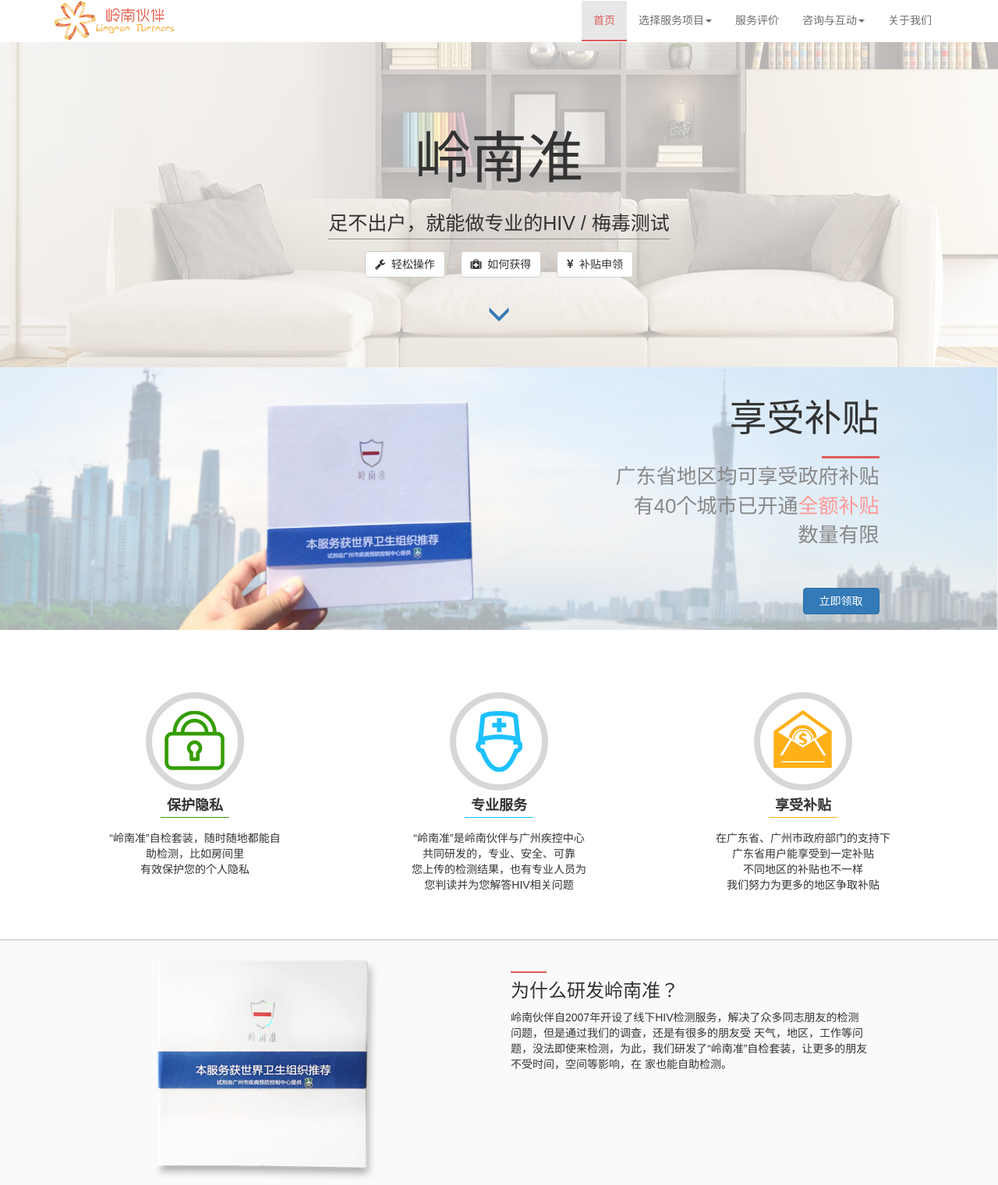
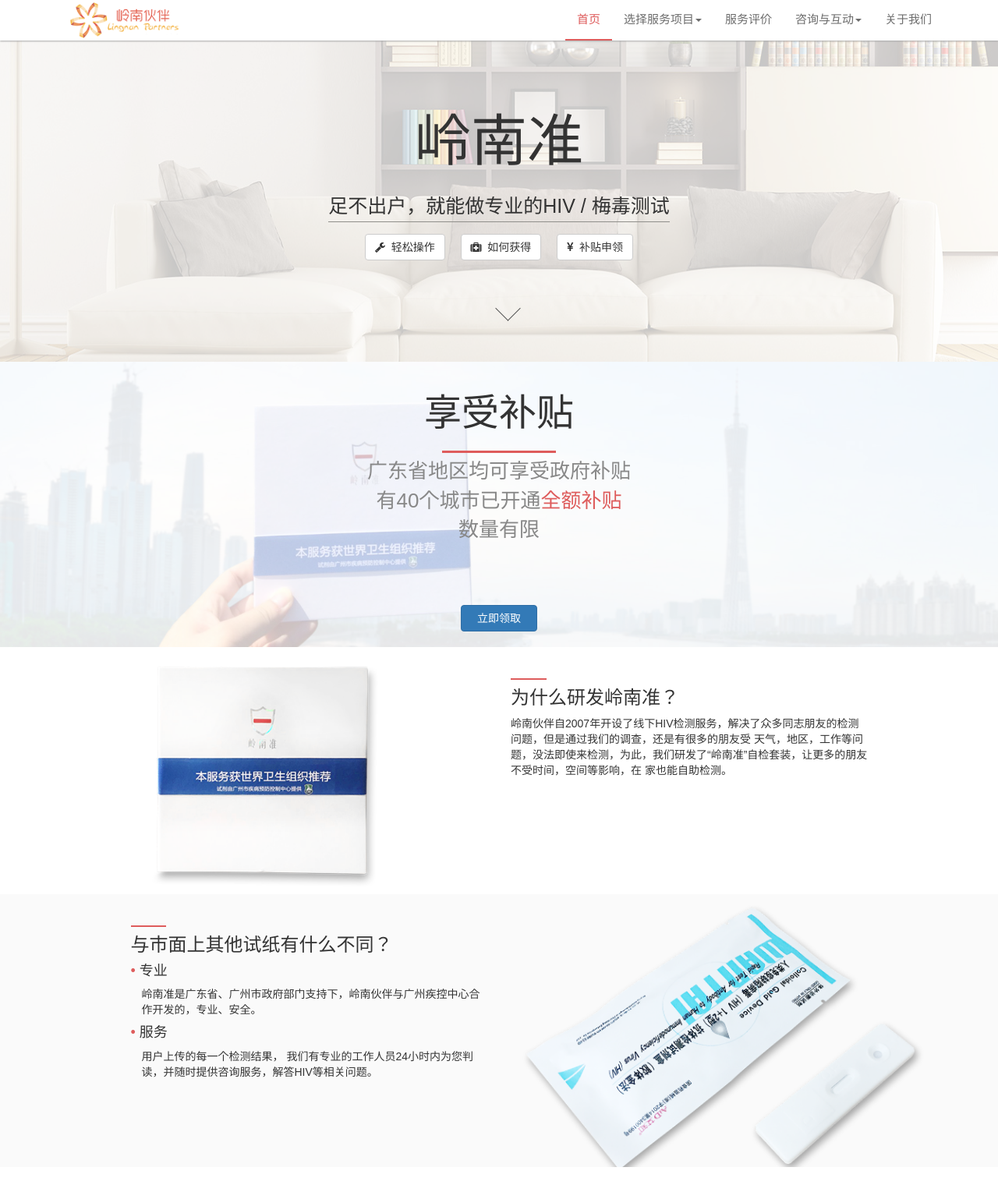
Before and after one commit to cseaheng/LNzhun, a plain HTML site: page index.html in a window 1280 px wide. Shown: the top 1520 px of the page at 78% size. Drawn offline with nearby package versions, Linux system fonts and the light colour scheme.

Commit message:
lnzhun01-ver2

```diff
--- a/index.html
+++ b/index.html
@@ -20,13 +20,29 @@
         background: url(img/bigpic.jpg) no-repeat;
         background-position: center;
     }
-    .mask{
-        background-color: rgba(255,255,255,0.6);
+    .big_pic .mask{
+        background-color: rgba(255,255,255,0.7);
     }
+    #trig:after {
+	  content: " ";
+	  position: absolute;
+	  top: 50px;
+	  width: 23px;
+	  height: 23px;
+	  border: #555 solid 1px;
+	  border-left: 0;
+	  border-top: 0;
+	  -webkit-transform: rotate(45deg);
+	  -ms-transform: rotate(45deg);
+	  transform: rotate(45deg);
+	}
     .big_pic2{
         background: url(img/bigpic2.jpg) no-repeat;
         background-position: center;
         background-size: cover;
+    }
+    .big_pic2 .mask{
+        background-color: rgba(255,255,255,0.7);
     }
     .big_pic2 .butp{
         padding: 20px 0;
@@ -43,14 +59,14 @@
     }
     .big_pic2 .btn_doc{
         padding: 6px 20px;
-        margin-top: 10%;
+        margin-top: 8%;
     }
     .navbar_doc{
         background-color: #fff;
-            position: relative;
-    min-height: 50px;
-    margin-bottom: 20px;
-    border: 1px solid transparent;
+	    position: relative;
+	    min-height: 50px;
+	    margin-bottom: 20px;
+	    box-shadow: 0 1px 2px #aaa;
     }
     .text_center{
         text-align: center;
@@ -65,8 +81,8 @@
         background-color: #fff;
     }
     .title{
-        padding: 70px 0 50px;
-        color:;
+        padding: 50px 0 130px;
+
     }
     .title h3{
         display: inline-block;
@@ -77,8 +93,9 @@
     .title div a{
         margin: 10px 8px 0;
     }
+
     .three{
-        padding:80px 0 30px;
+        padding:45px 0 10px;
     }
     .pic{
         width: 126px;height: 126px;
@@ -106,25 +123,32 @@
         margin: 22px auto 30px;
         /*width: 75%;*/
     }
-    .introdu{
+    .introdu{}
+    .introdu_s{
         background-color: #fafafa;
-        border-top:1px solid #bfbfbf;
     }
-    .introdu .container img{
+    .introdu .container img,
+    .introdu_s .container img{
         width: 100%;
     }
-    .introdu .container .line{
+    .introdu .container .line,
+    .introdu_s .container .line{
         content:"";
         width: 10%;
         border-bottom: 2px solid #de5c5c;
         margin:10px 0 -10px;
     }
-    .introdu .container .text_left{
+    .introdu .container .text_left,
+    .introdu_s .container .text_left{
         margin-bottom: 30px;
         margin-top: 30px;
     }
-    .introdu .container h4 span{
+    .introdu .container h4 span,
+    .introdu_s .container h4 span{
         color: #de5c5c;
+    }
+    .introdu_s .container p{
+    	margin-left: 1em;
     }
 
 /*    .icon-arrow-down:before{
@@ -153,7 +177,7 @@
     }
     footer .container>.row{
         border-bottom: 1px solid #afafaf;
-        padding: 35px 0 25px;
+        padding: 35px 0 30px;
     }
     footer .contact{
         padding-left: 8%;
@@ -166,10 +190,21 @@
         border-radius: 8px;
     }
     #copy{
-        padding: 20px 0 40px;
+        padding: 30px 0 54px;
+    }
+    .lnz_doc a{
+    	padding-left: 20px;
     }
     .lnz_doc .navbar-toggle .icon-bar{
         background-color: #de5c5c;
+    }
+    .lnz_doc img{
+    	padding:3px 0;
+    	height: 52px;
+    }
+    #lnz_nav ul{
+    	padding-top: ;
+    	font-size: 15px;
     }
     #lnz_nav >ul >li >a{
         color: #6c6c6c;
@@ -179,7 +214,7 @@
     #lnz_nav >ul >li >a:focus,
     #lnz_nav >ul >li.active >a{
         color: #de5c5c;
-        background-color: #e7e7e7;
+        background-color: transparent;
         border-bottom: 2px solid #de5c5c;
     }
     @media(max-width: 767px){
@@ -205,7 +240,7 @@
         <div class="mask">
             <header class="navbar_doc">
               <div class="container">
-                <div class="navbar-header lnz_doc">
+                <div class="navbar-header lnz_doc text_left">
                   <button class="navbar-toggle collapsed" type="button" data-toggle="collapse" data-target="#lnz_nav">
                     <span class="sr-only">Toggle navigation</span>
                     <span class="icon-bar"></span>
@@ -251,29 +286,68 @@
                     <a href="##" type="button" class="btn btn-default"><i class="fa fa-medkit" aria-hidden="true"></i>&nbsp;&nbsp;如何获得</a>
                     <a href="##" type="button" class="btn btn-default"><i class="fa fa-rmb"></i>&nbsp;&nbsp;补贴申领</a>
                 </div>
-                <a href="#trig" class="icon-arrow-down">
-                    <span class="glyphicon glyphicon-menu-down" style="font-size: 30px;padding-top: 30px;"></span>
+                <a href="#trig" id="trig" class="icon-arrow-down" style="position: relative;">
+
+                    <!--<img src="img/arrowdown.png">-->
                 </a>
             </div>
         </div>
         </div>
 
         <div class="big_pic2">
-                <div class="container">
+        	<div class="mask">
+        		<div class="container">
                     <div class="row">
-                        <div class="col-xs-10 col-xs-offset-1 col-md-5 col-md-offset-6 butp text_right">
+                        <div class="col-xs-10 col-xs-offset-1 col-md-10 col-md-offset-1 butp text_center">
                             <h1 style="font-size: 48px;">享受补贴</h1>
                             <span class="line"></span>
                             <p>广东省地区<span class="block">均可享受政府补贴</span></p>
-                            <p>有40个城市已开通<span style="color: #ff9999;" class="block">全额补贴</span></p>
+                            <p>有40个城市已开通<span style="color: #de5c5c;" class="block">全额补贴</span></p>
                             <p>数量有限</p>
                             <a href="##" type="button" class="btn btn-primary btn_doc">立即领取</a>
                         </div>
                     </div>
                 </div>
+        	</div>
         </div>
 
         <a name="trig"></a>
+
+        <div class="introdu">
+            <div class="container">
+                <div class="row">
+                <div class="col-md-5 col-md-offset-1 col-sm-6 col-sm-offset-1 col-sm-push-5 text_left">
+                    <div class="line"></div>
+                    <h3>为什么研发岭南准？</h3>
+                    <p>岭南伙伴自2007年开设了线下HIV检测服务，解决了众多同志朋友的检测问题，但是通过我们的调查，还是有很多的朋友受
+                    天气，地区，工作等问题，没法即使来检测，为此，我们研发了“岭南准”自检套装，让更多的朋友不受时间，空间等影响，在
+                    家也能自助检测。</p>
+                </div>
+                <div class="col-sm-5 col-sm-pull-7 col-md-4 col-md-offset-2 text_center">
+                    <img src="img/lnz_org.png" style="max-width: 400px;">
+                </div>
+
+                </div>
+            </div>
+        </div>
+        <div class="introdu_s">
+            <div class="container">
+                <div class="row">
+                <div class="col-md-5 col-md-offset-1 col-sm-6 text_left">
+                    <div class="line"></div>
+                    <h3>与市面上其他试纸有什么不同？</h3>
+                    <h4><span>•&nbsp;</span>专业</h4>
+                    <p>岭南准是广东省、广州市政府部门支持下，岭南伙伴与广州疾控中心合作开发的，专业、安全。</p>
+                    <h4><span>•&nbsp;</span>服务</h4>
+                    <p>用户上传的每一个检测结果， 我们有专业的工作人员24小时内为您判读，并随时提供咨询服务，解答HIV等相关问题。</p>
+                </div>
+                <div class="col-md-6 col-sm-6" style="max-height: 350px;overflow: hidden;">
+                    <img src="img/lnz_sz2.png">
+                </div>
+                </div>
+            </div>
+        </div>
+
         <div class="container">
             <div class="row text_center three">
             <div class="col-md-4 col-sm-4">
@@ -317,40 +391,7 @@
             </div>
         </div>
         </div>
-        <div class="introdu">
-            <div class="container">
-                <div class="row">
-                <div class="col-md-5 col-md-offset-1 col-sm-6 col-sm-offset-1 col-sm-push-5 text_left">
-                    <p class="line"></p>
-                    <h3>为什么研发岭南准？</h3>
-                    <p>岭南伙伴自2007年开设了线下HIV检测服务，解决了众多同志朋友的检测问题，但是通过我们的调查，还是有很多的朋友受
-                    天气，地区，工作等问题，没法即使来检测，为此，我们研发了“岭南准”自检套装，让更多的朋友不受时间，空间等影响，在
-                    家也能自助检测。</p>
-                </div>
-                <div class="col-sm-5 col-sm-pull-7 col-md-4 col-md-offset-2 text_center">
-                    <img src="img/lnz_org.png" style="max-width: 400px;">
-                </div>
 
-                </div>
-            </div>
-        </div>
-        <div class="introdu">
-            <div class="container">
-                <div class="row">
-                <div class="col-md-5 col-md-offset-1 col-sm-6 text_left">
-                    <p class="line"></p>
-                    <h3>与市面上其他试纸有什么不同？</h3>
-                    <h4><span>•&nbsp;</span>专业</h4>
-                    <p>岭南准是广东省、广州市政府部门支持下，岭南伙伴与广州疾控中心合作开发的，专业、安全。</p>
-                    <h4><span>•&nbsp;</span>服务</h4>
-                    <p>用户上传的每一个检测结果， 我们有专业的工作人员24小时内为您判读，并随时提供咨询服务，解答HIV等相关问题。</p>
-                </div>
-                <div class="col-md-6 col-sm-6">
-                    <img src="img/lnz_sz2.png">
-                </div>
-                </div>
-            </div>
-        </div>
         <footer>
             <div class="container">
                 <div class="row">
@@ -385,7 +426,7 @@
             </div>
         </footer>
     </div>
-    <script src="http://libs.baidu.com/jquery/1.9.0/jquery.min.js"></script>
-    <script src="http://maxcdn.bootstrapcdn.com/bootstrap/3.2.0/js/bootstrap.min.js"></script>
+    <script src="http://apps.bdimg.com/libs/jquery/2.1.4/jquery.min.js"></script>
+    <script src="http://apps.bdimg.com/libs/bootstrap/3.3.4/js/bootstrap.min.js"></script>
 </body>
 </html>
```
